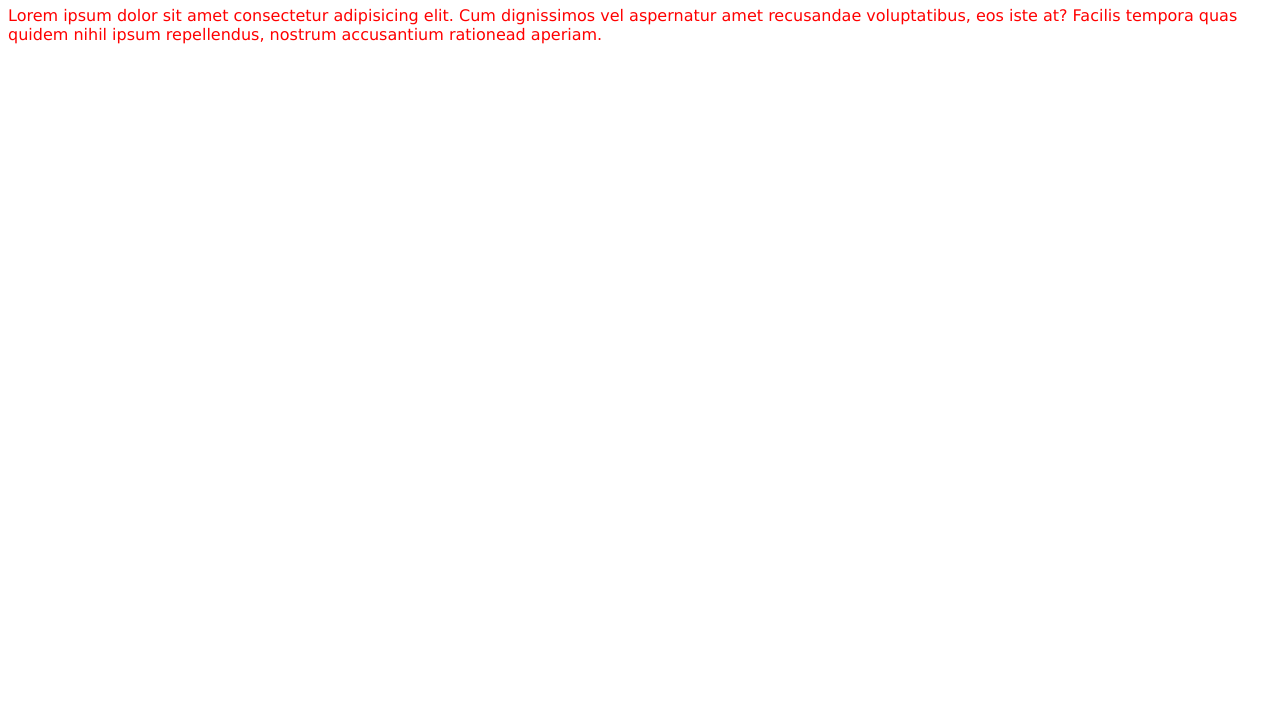
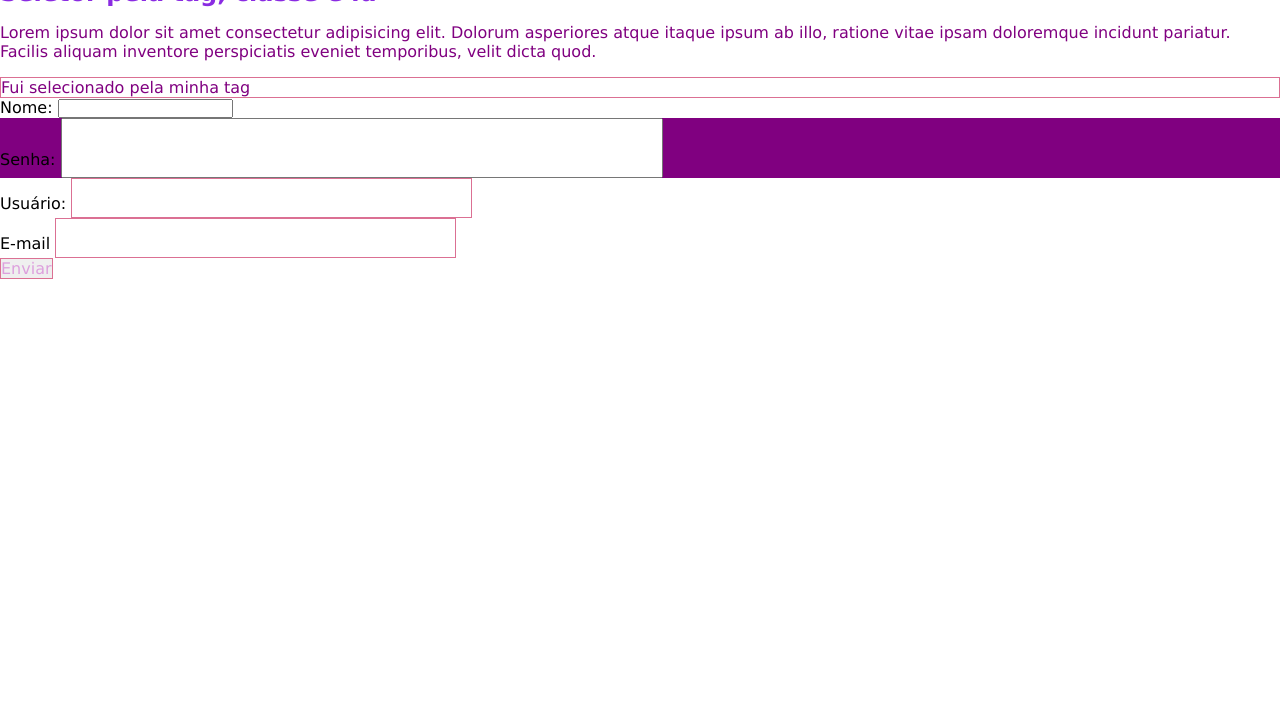
Before and after one commit to ingridramalho/seletores_css, a plain HTML site: page index.html in a window 1280 px wide. Shown: the part 75-800 px from the top of the page. Drawn offline with Linux system fonts and the light colour scheme.

Commit message:
finalizado

```diff
--- a/index.html
+++ b/index.html
@@ -1,6 +1,5 @@
 <!DOCTYPE html>
 <html lang="en">
-
 <head>
     <meta charset="UTF-8">
     <meta http-equiv="X-UA-Compatible" content="IE=edge">
@@ -8,16 +7,41 @@
     <link rel="stylesheet" href="style.css">
     <title>Seletores no CSS</title>
 </head>
-
 <body>
     <header>
         <h1>Seletores no CSS</h1>
     </header>
 
     <main>
-        <p>Lorem ipsum dolor sit amet consectetur adipisicing elit. Cum dignissimos vel aspernatur amet recusandae
-            voluptatibus, eos iste at? Facilis tempora quas quidem nihil ipsum repellendus, nostrum accusantium rationead aperiam.</p>
+        <h2 id="title">Seletor pela tag, classe e id</h2>
+
+        <p>Lorem ipsum dolor sit amet consectetur adipisicing elit. Dolorum asperiores atque itaque ipsum ab illo, ratione vitae ipsam doloremque incidunt pariatur. Facilis aliquam inventore perspiciatis eveniet temporibus, velit dicta quod.</p>
+
+        <p class="paragrafo">Fui selecionado pela minha tag</p>
+
+        <form action="" class="cadastro-form">
+            <div>
+                <label for="">Nome:</label>
+                <input type="text">
+            </div>
+            <div>
+                <label for="">Senha:</label>
+                <input type="password">
+            </div>
+        </form>
+
+        <form action="" class="login-form">
+            <div>
+                <label for="">Usuário:</label>
+                <input type="text">
+            </div>
+            <div>
+                <label for="">E-mail</label>
+                <input type="email">
+            </div>
+            <input type="button" value="Enviar">
+        </form>
     </main>
+
 </body>
-
 </html>
--- a/style.css
+++ b/style.css
@@ -1,11 +1,61 @@
-/*seletor global = seleciona TODOS os elementos da pagina ou de determinado lugar*/
+/* seletor global = vai selecionar todos os elementos da pagina */
+
 *{
+    margin: 0;
+    padding: 0;
+    box-sizing: border-box;
     font-family:'Lucida Sans', 'Lucida Sans Regular', 'Lucida Grande', 'Lucida Sans Unicode', Geneva, Verdana, sans-serif ;
 }
 
-/* seletor pela tag */
-p{
-    color:#f00 ;
+p {
+    color: purple;
 }
 
-/*  */
+
+main{
+    margin-top: 1rem;
+}
+
+
+/* seletor pela classe */
+
+.paragrafo{
+    border: 1px solid palevioletred;
+    color: purple;
+    margin-top: 1rem;
+}
+
+/* seletor pelo id */
+
+#title {
+    color: blueviolet;
+    margin-bottom: 1rem;
+}
+
+/* seletor pelo atributo */
+
+input[type="password"] {
+    font-size: 3rem;
+}
+
+/* seletor por descendente */
+
+.login-form input{
+    border: 1px solid palevioletred;
+    font-size: 2rem;
+    color: blueviolet;
+}
+
+/* seletor filhos diretos */
+
+.login-form > input {
+    font-size: 1rem;
+    color: plum;
+}
+
+
+/* pseudo - classes */
+
+.cadastro-form div:nth-of-type(2){
+    background: purple;
+}
```
